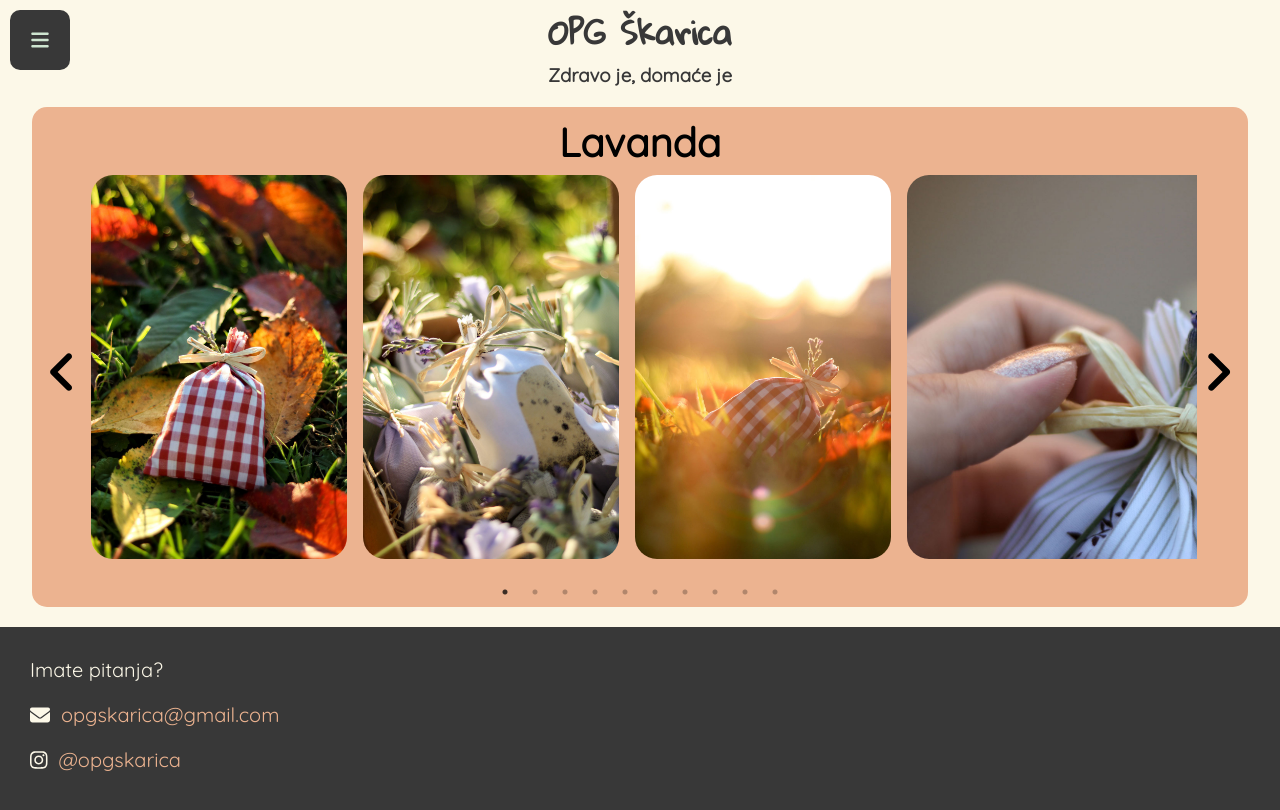
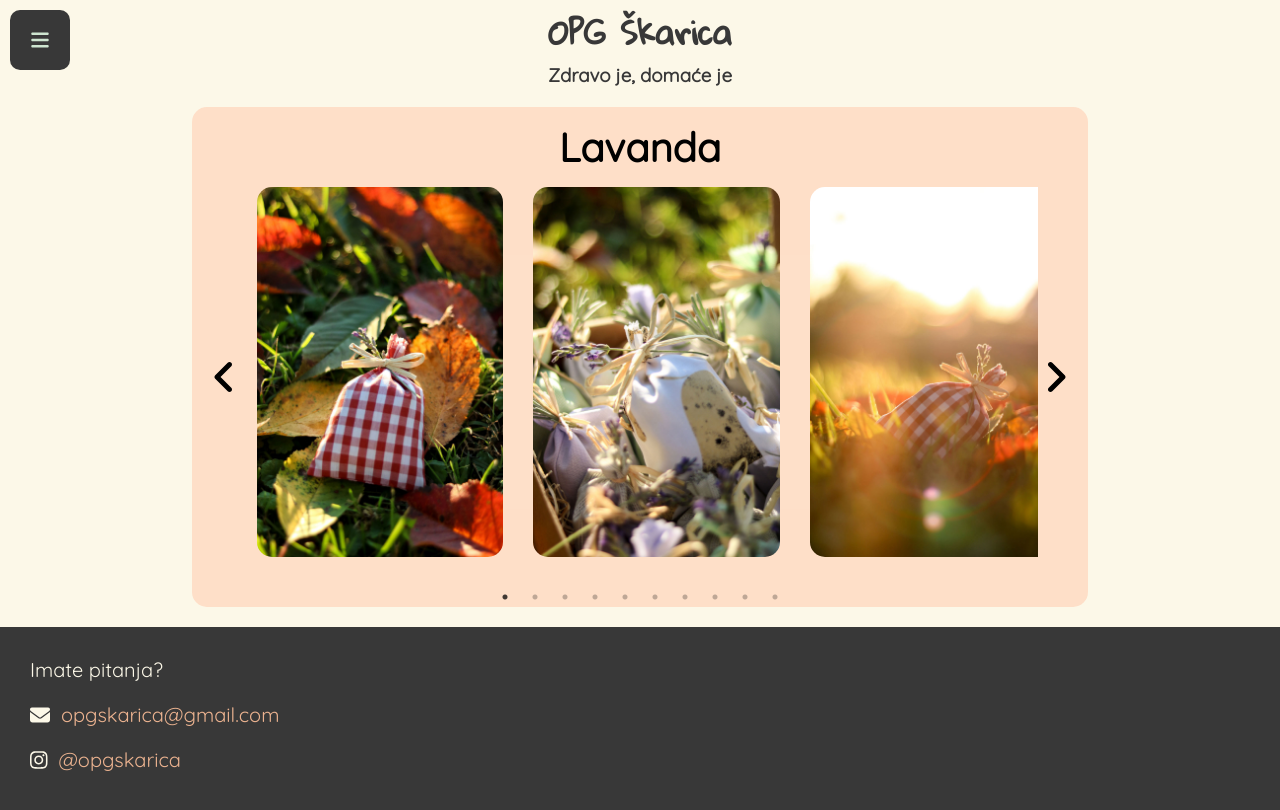
Before and after one commit to CroAnna/Family-farm-OPG, a React (Create React App) app: page /galerija in a window 1280 px wide. Built offline with nearby package versions, Linux system fonts and the light colour scheme.

Commit message:
changed design of gallery

```diff
--- a/src/App.scss
+++ b/src/App.scss
@@ -14,7 +14,8 @@
   --lightgreen: #cee5d0;
   --cream: #fcf8e8;
   --orange: #ecb390;
-  --orangestrong: #e9894e;
+  --darkorange: #e9894e;
+  --lightorange: #ffd5bbb2;
   --grey: #383838;
 }
 
@@ -284,7 +285,7 @@ a {
       margin: 20px auto;
       box-shadow: 2px 3px 4px;
       &:hover {
-        background-color: var(--orangestrong);
+        background-color: var(--darkorange);
         transform: scale(1.1);
         transition: 0.3s ease-in;
       }
@@ -296,7 +297,7 @@ a {
   width: 95%;
   margin: 20px auto;
   & .grupa {
-    background-color: var(--orange);
+    background-color: var(--lightorange);
     border-radius: 15px;
     padding: 10px;
     height: 500px;
@@ -402,33 +403,17 @@ a {
   .detaljnije {
     width: 25%;
   }
-  // .galerija-container {
-  //   width: 80%;
-  //   margin: 20px auto;
-
-  //   & .grupa {
-  //     background-color: var(--orange);
-  //     border-radius: 15px;
-  //     padding: 30px;
-  //     height: 800px;
-  //     & h2 {
-  //       text-align: center;
-  //       font-size: 2.5rem;
-  //     }
-  //   }
-  //   // & img {
-  //   //   // height: 100px;
-  //   //   padding: 8px;
-  //   //   border-radius: 20px;
-  //   // }
-  //   & .arrow {
-  //     font-size: 30px;
-  //     padding: 20px;
-  //     cursor: pointer;
-  //     color: var(--lightgrey);
-  //     height: 410px;
-  //     display: flex;
-  //     align-items: center;
-  //   }
-  // }
+  .galerija-container {
+    width: 70%;
+    & .grupa {
+      padding: 15px;
+      & img {
+        padding: 15px;
+      }
+    }
+    & .arrow {
+      font-size: 40px;
+      cursor: pointer;
+    }
+  }
 }
```
